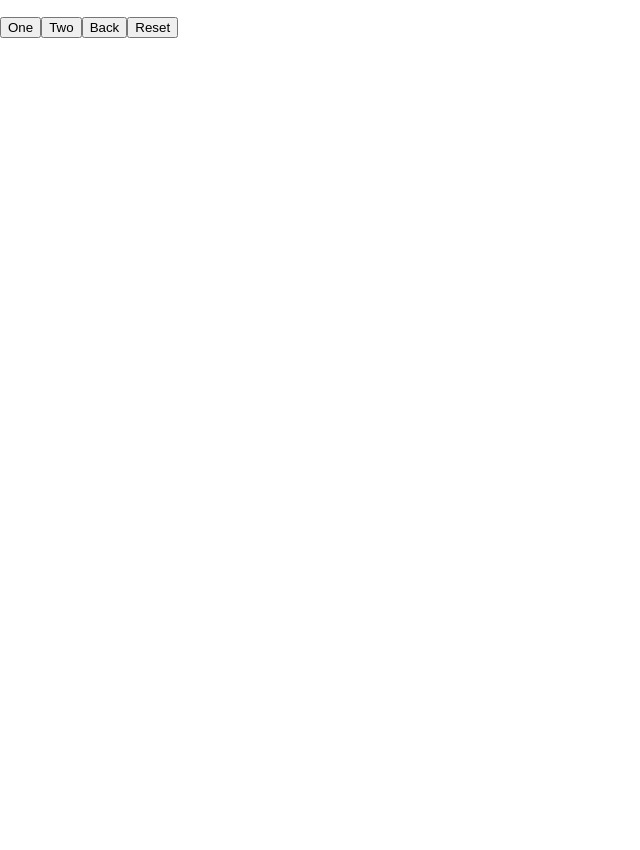
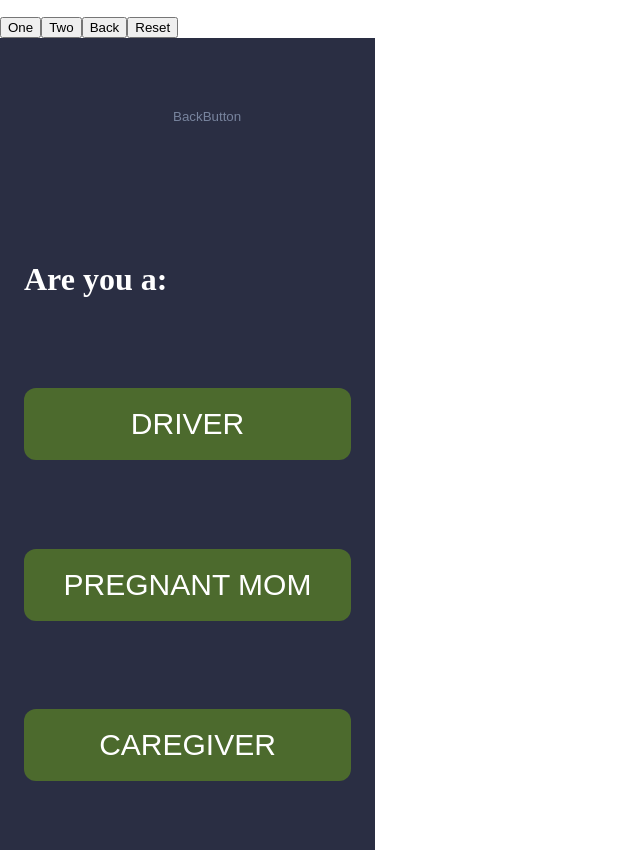
Before and after one commit to ride-for-life/ride-for-life, a React (Create React App) app: page / in a window 1280 px wide. Shown: the whole page, without its empty margins (0-640 px from the left). Before the commit the page ends 800 px from the top, so only its background shows below. Built offline with nearby package versions, Linux system fonts and the light colour scheme.

Commit message:
added react-router-dom and a src components folder along as a couple components

```diff
--- a/package.json
+++ b/package.json
@@ -5,6 +5,7 @@
   "dependencies": {
     "react": "^16.8.4",
     "react-dom": "^16.8.4",
+    "react-router-dom": "^4.3.1",
     "react-scripts": "2.1.8",
     "styled-components": "^4.1.3"
   },
--- a/src/App.js
+++ b/src/App.js
@@ -9,7 +9,6 @@ class App extends Component {
         <header className="App-header">
           <img src={logo} className="App-logo" alt="logo" />
           <p>
-            Edit <code>src/App.js</code> and save to reload.
           </p>
           <a
             className="App-link"
--- a/src/PhonePage.js
+++ b/src/PhonePage.js
@@ -1,5 +1,6 @@
 import React, { useContext } from 'react';
 import { UserContext } from './UserContext';
+import Phone1 from './components/Phone1'
 
 const PhonePage = props => {
 
@@ -20,6 +21,7 @@ const PhonePage = props => {
         <button onClick={numPush(2)}>Two</button>
         <button onClick={numPop}>Back</button>
         <button onClick={reset}>Reset</button>
+        <Phone1 />
       </div>
     </div>
   );
--- a/src/components/Phone1.js
+++ b/src/components/Phone1.js
@@ -1,6 +1,7 @@
 import React from 'react'
 import TransitionButton from './TransitionButton'
 import BackButton from './BackButton'
+import { Route, Link } from 'react-router-dom'
 
 const title = 'Are you a:'
 
--- a/src/components/TransitionButton.js
+++ b/src/components/TransitionButton.js
@@ -1,4 +1,7 @@
 import React from 'react'
+import { Route, Link } from 'react-router-dom'
+import PhonePage from '../PhonePage'
+
 
 const button = {
     background: '#4C6A2D',
--- a/src/index.js
+++ b/src/index.js
@@ -4,8 +4,9 @@ import './index.css';
 import PhonePage from './PhonePage';
 import * as serviceWorker from './serviceWorker';
 import { UserContextProvider } from './UserContext';
+import { BrowserRouter as Router } from 'react-router-dom'
 
-ReactDOM.render(<UserContextProvider><PhonePage /></UserContextProvider>, document.getElementById('root'));
+ReactDOM.render(<UserContextProvider><Router><PhonePage /></Router></UserContextProvider>, document.getElementById('root'));
 
 // If you want your app to work offline and load faster, you can change
 // unregister() to register() below. Note this comes with some pitfalls.
```
Also changed, not shown: 1 other file (tests, documents, lock files or other folders).
